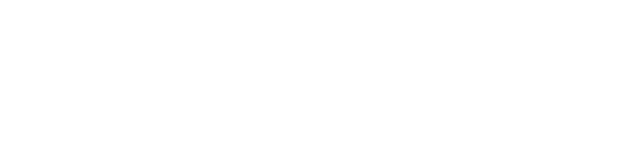
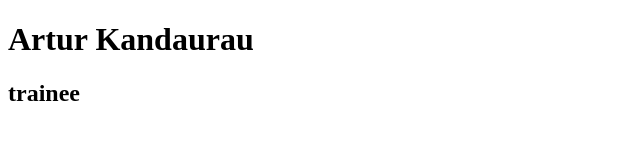
Before and after one commit to aarrttuurr/rsschool-cv, a plain HTML site: page index.html in a window 1280 px wide. Shown: the whole page, without its empty margins (0-640 px from the left). Drawn offline with Linux system fonts and the light colour scheme.

Commit message:
feat: add name into header

```diff
--- a/index.html
+++ b/index.html
@@ -5,8 +5,15 @@
     <meta http-equiv="X-UA-Compatible" content="IE=edge">
     <meta name="viewport" content="width=device-width, initial-scale=1.0">
     <title>My CV</title>
+    <link rel="stylesheet" href="style.css">
 </head>
 <body>
+    <header>
+        <h1>Artur Kandaurau</h1>
+    </header>
+    <main>
+        <h2>trainee</h2>
 
+    </main>
 </body>
 </html>
```
